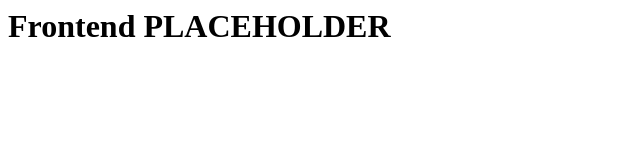
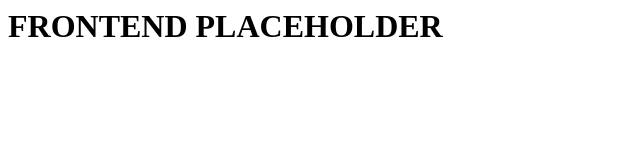
Before and after one commit to znecesito/k8s-devops-demo, a plain HTML site: page frontend/index.html in a window 1280 px wide. Shown: the whole page, without its empty margins (0-640 px from the left). Drawn offline with Linux system fonts and the light colour scheme.

Commit message:
Finish CI tagging 1

```diff
--- a/frontend/index.html
+++ b/frontend/index.html
@@ -1 +1 @@
-<h1>Frontend PLACEHOLDER</h1>
+<h1>FRONTEND PLACEHOLDER</h1>
```
